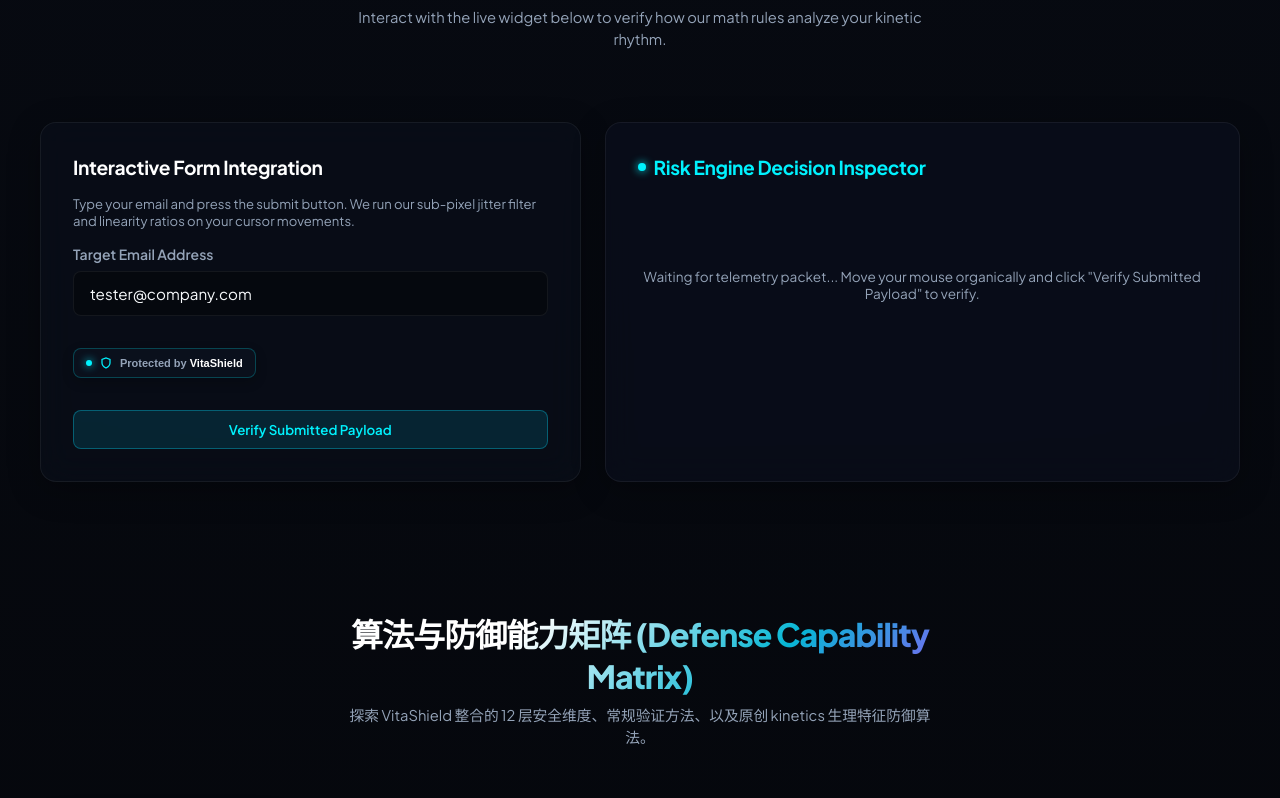
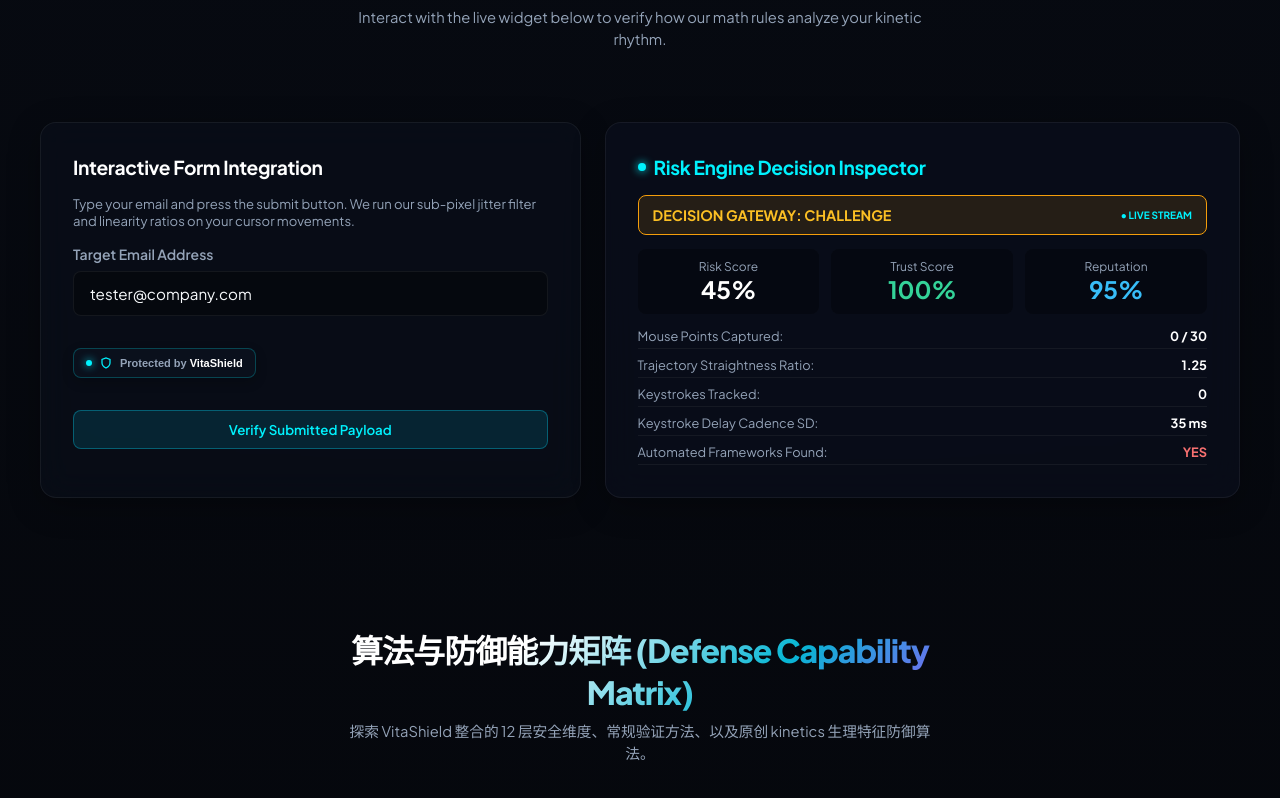
Before and after one commit to vyncuslim/VitaShield, a React (Vite) app: page / in a window 1280 px wide. Shown: the part 3302-4100 px from the top of the page. Built offline with nearby package versions, Linux system fonts and the light colour scheme.

Commit message:
feat: implement real-time live telemetry stream and score inspection inside sandbox

```diff
--- a/src/components/MarketingPortal.tsx
+++ b/src/components/MarketingPortal.tsx
@@ -1,5 +1,6 @@
 import React, { useState, useEffect } from 'react';
 import { VerificationWidget } from './VerificationWidget/VerificationWidget';
+import { useBehaviorTracker } from './VerificationWidget/useBehaviorTracker';
 import { MATRIX_CATEGORIES } from './SystemSpecs';
 
 interface MarketingPortalProps {
@@ -12,6 +13,10 @@
   const [demoLoading, setDemoLoading] = useState<boolean>(false);
   const [demoMail, setDemoMail] = useState<string>('tester@company.com');
   const [activeMatrixCategory, setActiveMatrixCategory] = useState<string>('behavioral');
+
+  // Real-time live behavior tracker
+  const { getTelemetryToken } = useBehaviorTracker();
+  const [liveTelemetry, setLiveTelemetry] = useState<any>(null);
 
   const handleDemoVerify = async (token: string) => {
     setDemoLoading(true);
@@ -114,6 +119,96 @@
     }, 2500);
     return () => clearInterval(timer);
   }, []);
+
+  // Poll live behavior telemetry for real-time visualization without click
+  useEffect(() => {
+    const interval = setInterval(() => {
+      try {
+        const token = getTelemetryToken();
+        const decodedString = atob(token);
+        const telemetry = JSON.parse(decodedString);
+
+        const fingerprint = telemetry.fingerprint || {};
+        const behavior = telemetry.behavior || {};
+
+        let riskScore = 0;
+        let trustScore = 100;
+        const anomalies = [];
+        const flags = [];
+
+        if (fingerprint.webdriverActive) {
+          riskScore += 45;
+          anomalies.push('navigator_webdriver_active');
+        }
+
+        const mousePoints = behavior.mousePoints || [];
+        let straightRatio = 1.25;
+        if (mousePoints.length >= 4) {
+          let pathLen = 0;
+          for (let i = 1; i < mousePoints.length; i++) {
+            pathLen += Math.sqrt(Math.pow(mousePoints[i].x - mousePoints[i-1].x, 2) + Math.pow(mousePoints[i].y - mousePoints[i-1].y, 2));
+          }
+          const first = mousePoints[0];
+          const last = mousePoints[mousePoints.length - 1];
+          const straight = Math.sqrt(Math.pow(last.x - first.x, 2) + Math.pow(last.y - first.y, 2));
+          straightRatio = pathLen / (straight || 1);
+          if (straightRatio < 1.025) {
+            riskScore += 30;
+            trustScore -= 30;
+            flags.push('perfectly_straight_mouse_trajectory');
+          }
+        }
+
+        const keyTimings = behavior.keyTimings || [];
+        let keyStd = 35;
+        if (keyTimings.length >= 4) {
+          const avg = keyTimings.reduce((a: number, b: number) => a + b, 0) / keyTimings.length;
+          const variance = keyTimings.reduce((acc: number, t: number) => acc + Math.pow(t - avg, 2), 0) / keyTimings.length;
+          keyStd = Math.sqrt(variance);
+          if (keyStd < 8) {
+            riskScore += 30;
+            trustScore -= 30;
+            flags.push('perfectly_uniform_keystroke_cadence');
+          }
+        }
+
+        if (behavior.durationMs < 450) {
+          riskScore += 35;
+          trustScore -= 30;
+          flags.push('sub_500ms_form_submission_speed');
+        }
+
+        riskScore = Math.min(Math.max(riskScore, 0), 100);
+        trustScore = Math.min(Math.max(trustScore, 0), 100);
+
+        let decision = 'allow';
+        if (riskScore >= 60) decision = 'block';
+        else if (riskScore > 20 || trustScore < 65) decision = 'challenge';
+
+        setLiveTelemetry({
+          success: true,
+          decision,
+          scores: {
+            risk_score: riskScore,
+            trust_score: trustScore,
+            reputation_score: 95
+          },
+          details: {
+            is_ai_agent: false,
+            device_anomalies: anomalies,
+            behavior_flags: flags,
+            mouse_straightness: Math.round(straightRatio * 100) / 100,
+            key_std_dev: Math.round(keyStd * 10) / 10,
+            mousePointsCount: mousePoints.length,
+            keyPressesCount: behavior.keyPressesCount || 0
+          }
+        });
+      } catch (err) {
+        // fail silently
+      }
+    }, 150);
+    return () => clearInterval(interval);
+  }, [getTelemetryToken]);
 
   return (
     <div style={styles.container}>
@@ -509,9 +604,92 @@
                   </div>
                 )}
               </div>
+            ) : liveTelemetry ? (
+              <div style={{ display: 'flex', flexDirection: 'column', gap: '14px' }}>
+                {/* Decision Alert */}
+                <div style={{
+                  padding: '10px 14px',
+                  background: liveTelemetry.decision === 'allow' ? 'rgba(16, 185, 129, 0.12)' :
+                             liveTelemetry.decision === 'challenge' ? 'rgba(245, 158, 11, 0.12)' : 'rgba(239, 68, 68, 0.12)',
+                  border: liveTelemetry.decision === 'allow' ? '1px solid #10b981' :
+                          liveTelemetry.decision === 'challenge' ? '1px solid #f59e0b' : '1px solid #ef4444',
+                  borderRadius: '8px',
+                  color: liveTelemetry.decision === 'allow' ? '#34d399' :
+                         liveTelemetry.decision === 'challenge' ? '#fbbf24' : '#f87171',
+                  fontWeight: 700,
+                  fontSize: '0.9rem',
+                  textTransform: 'uppercase',
+                  display: 'flex',
+                  justifyContent: 'space-between',
+                  alignItems: 'center'
+                }}>
+                  <span>Decision Gateway: {liveTelemetry.decision}</span>
+                  <span style={{ fontSize: '10px', color: '#00f2fe', fontWeight: 'bold' }}>● LIVE STREAM</span>
+                </div>
+
+                {/* Score breakdown metrics */}
+                <div style={{ display: 'flex', gap: '12px' }}>
+                  <div style={{ flex: 1, padding: '10px', background: 'rgba(0,0,0,0.3)', borderRadius: '8px', textAlign: 'center' }}>
+                    <div style={{ fontSize: '0.75rem', color: 'var(--text-muted)' }}>Risk Score</div>
+                    <div style={{ fontSize: '1.5rem', fontWeight: 700, color: liveTelemetry.scores.risk_score > 50 ? '#f87171' : '#fff' }}>
+                      {liveTelemetry.scores.risk_score}%
+                    </div>
+                  </div>
+                  <div style={{ flex: 1, padding: '10px', background: 'rgba(0,0,0,0.3)', borderRadius: '8px', textAlign: 'center' }}>
+                    <div style={{ fontSize: '0.75rem', color: 'var(--text-muted)' }}>Trust Score</div>
+                    <div style={{ fontSize: '1.5rem', fontWeight: 700, color: liveTelemetry.scores.trust_score < 50 ? '#f87171' : '#34d399' }}>
+                      {liveTelemetry.scores.trust_score}%
+                    </div>
+                  </div>
+                  <div style={{ flex: 1, padding: '10px', background: 'rgba(0,0,0,0.3)', borderRadius: '8px', textAlign: 'center' }}>
+                    <div style={{ fontSize: '0.75rem', color: 'var(--text-muted)' }}>Reputation</div>
+                    <div style={{ fontSize: '1.5rem', fontWeight: 700, color: '#38bdf8' }}>
+                      {liveTelemetry.scores.reputation_score}%
+                    </div>
+                  </div>
+                </div>
+
+                {/* Detail metrics */}
+                <div style={{ display: 'flex', flexDirection: 'column', gap: '8px', fontSize: '0.8rem', color: 'var(--text-muted)' }}>
+                  <div style={{ display: 'flex', justifyContent: 'space-between', borderBottom: '1px solid rgba(255,255,255,0.05)', paddingBottom: '4px' }}>
+                    <span>Mouse Points Captured:</span>
+                    <strong style={{ color: '#fff' }}>{liveTelemetry.details.mousePointsCount} / 30</strong>
+                  </div>
+                  <div style={{ display: 'flex', justifyContent: 'space-between', borderBottom: '1px solid rgba(255,255,255,0.05)', paddingBottom: '4px' }}>
+                    <span>Trajectory Straightness Ratio:</span>
+                    <strong style={{ color: '#fff' }}>{liveTelemetry.details.mouse_straightness || 1.25}</strong>
+                  </div>
+                  <div style={{ display: 'flex', justifyContent: 'space-between', borderBottom: '1px solid rgba(255,255,255,0.05)', paddingBottom: '4px' }}>
+                    <span>Keystrokes Tracked:</span>
+                    <strong style={{ color: '#fff' }}>{liveTelemetry.details.keyPressesCount}</strong>
+                  </div>
+                  <div style={{ display: 'flex', justifyContent: 'space-between', borderBottom: '1px solid rgba(255,255,255,0.05)', paddingBottom: '4px' }}>
+                    <span>Keystroke Delay Cadence SD:</span>
+                    <strong style={{ color: '#fff' }}>{liveTelemetry.details.key_std_dev || 35} ms</strong>
+                  </div>
+                  <div style={{ display: 'flex', justifyContent: 'space-between', borderBottom: '1px solid rgba(255,255,255,0.05)', paddingBottom: '4px' }}>
+                    <span>Automated Frameworks Found:</span>
+                    <strong style={{ color: liveTelemetry.details.device_anomalies.length > 0 ? '#f87171' : '#34d399' }}>
+                      {liveTelemetry.details.device_anomalies.length > 0 ? 'YES' : 'NONE'}
+                    </strong>
+                  </div>
+                </div>
+
+                {/* Flags list */}
+                {liveTelemetry.details.behavior_flags && liveTelemetry.details.behavior_flags.length > 0 && (
+                  <div style={{ display: 'flex', flexDirection: 'column', gap: '4px' }}>
+                    <div style={{ fontSize: '0.75rem', color: '#fbbf24', fontWeight: 600 }}>Behavioral Anomalies Flagged:</div>
+                    {liveTelemetry.details.behavior_flags.map((flag: string) => (
+                      <div key={flag} style={{ fontSize: '0.75rem', color: '#f87171', background: 'rgba(239, 68, 68, 0.08)', padding: '4px 8px', borderRadius: '4px', border: '1px solid rgba(239, 68, 68, 0.15)' }}>
+                        ⚠️ {flag}
+                      </div>
+                    ))}
+                  </div>
+                )}
+              </div>
             ) : (
               <div style={{ display: 'flex', alignItems: 'center', justifyContent: 'center', height: '180px', color: 'var(--text-muted)', fontSize: '0.85rem', textAlign: 'center' }}>
-                Waiting for telemetry packet... Move your mouse organically and click "Verify Submitted Payload" to verify.
+                Waiting for telemetry packet... Move your mouse organically to verify.
               </div>
             )}
           </div>
```
